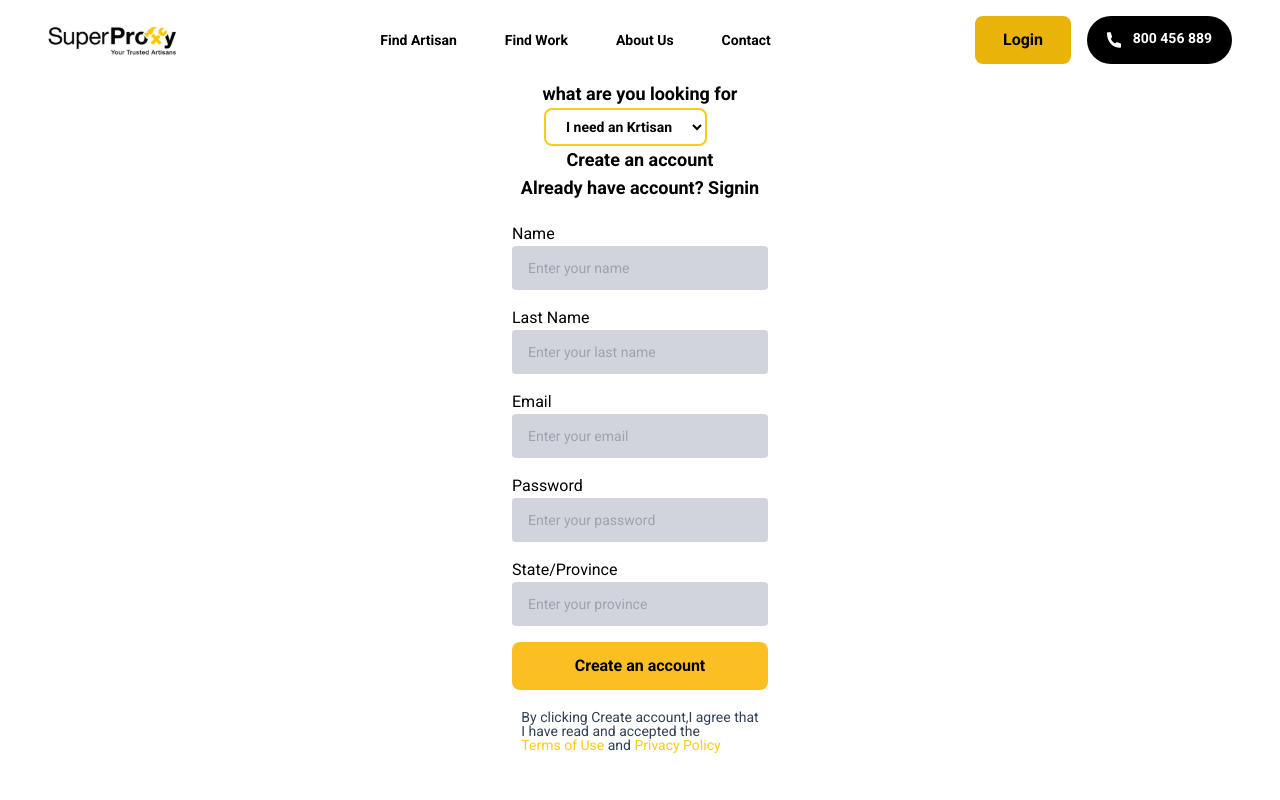
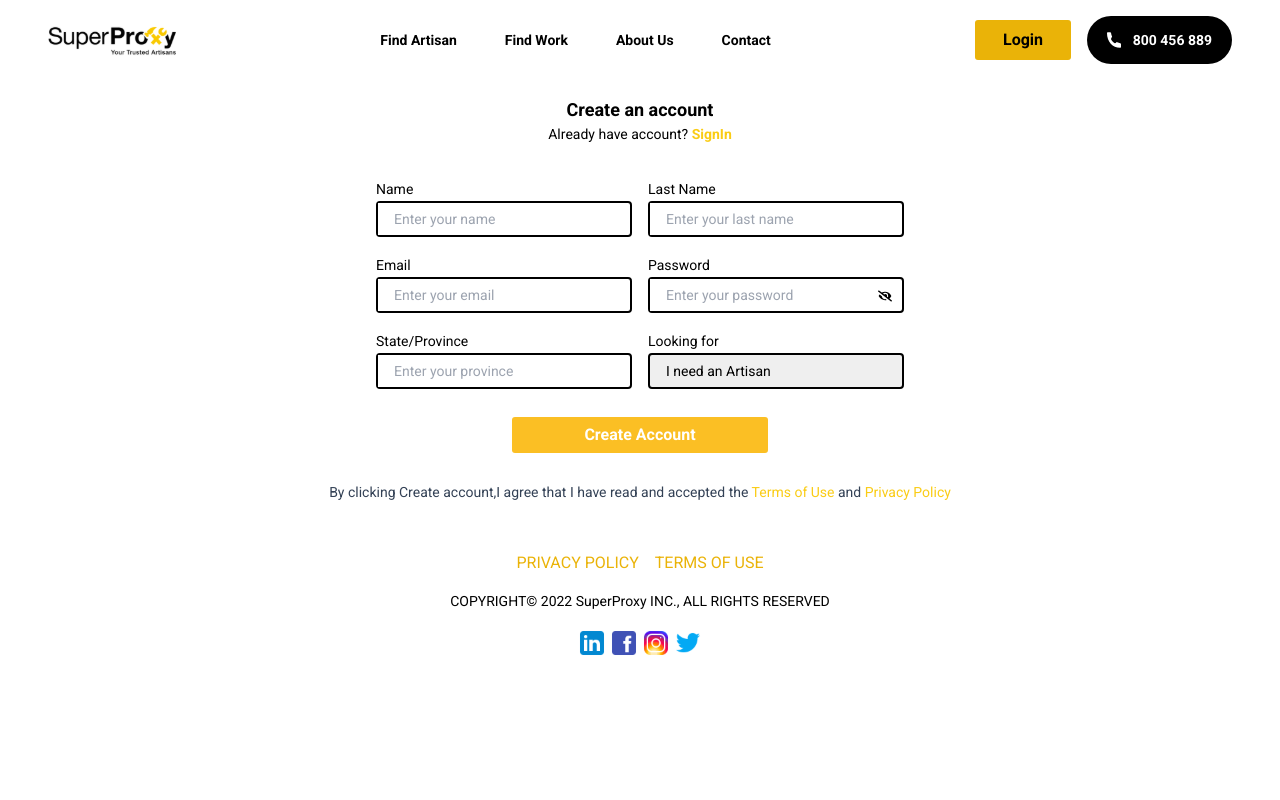
Before and after one commit to iamkennis/Artisan-Finder, a Next.js app: page /signup in a window 1280 px wide. Shown: the top 800 px of the page. Built offline with nearby package versions, Linux system fonts and the light colour scheme.

Commit message:
fix auth

```diff
--- a/components/Home/NavBar.tsx
+++ b/components/Home/NavBar.tsx
@@ -1,27 +1,26 @@
-import React,{useState} from 'react'
-import Link from 'next/link'
-import {FaHamburger, FaTimes} from 'react-icons/fa'
+import React, { useState } from 'react';
+import Link from 'next/link';
+import { FaHamburger, FaTimes } from 'react-icons/fa';
 import { useRouter } from 'next/router';
 
 export const useToggle = (intialState = false) => {
 	const [state, setState] = useState(intialState);
 
 	const toggle = () => {
-       setState((prev) => !prev)
-	}
+		setState((prev) => !prev);
+	};
 
-	return [state, toggle]
-}
-
+	return [state, toggle];
+};
 
 export default function NavBar() {
-const [isToggle, toggle]:any = useToggle();
+	const [isToggle, toggle]: any = useToggle();
 
 	const router = useRouter();
 
 	const handleRouter = () => router.push('signin');
 
-  return (
+	return (
 		<nav>
 			<div className='w-full flex flex-row items-center  lg:fixed lg:top-0 lg:z-50 bg-white justify-between px-12'>
 				<div className='py-5'>
@@ -33,37 +32,45 @@ const [isToggle, toggle]:any = useToggle();
 					</Link>
 				</div>
 				<div className='flex lg:hidden relative'>
-					<div className=' lg:hidden text-black text-xl' onClick={toggle}>
+					<div
+						className=' lg:hidden text-black text-xl'
+						onClick={toggle}>
 						{isToggle ? <FaTimes /> : <FaHamburger />}
 					</div>
 				</div>
 				<ul className='hidden lg:flex lg:flex-row md:hidden md:flex-row justify-center space-x-12 no-underline p-7'>
 					<li className='text-sm  cursor-pointer hover:text-yellow-400 text-black font-bold '>
-						<Link href='/'>Find Artisan</Link>
+						<Link href='/findhire'>Find Artisan</Link>
 					</li>
 					<li className='text-sm  cursor-pointer hover:text-yellow-400 text-black font-bold'>
-						<Link href='/about'>Find Work</Link>
+						<Link href='/findwork'>Find Work</Link>
 					</li>
 					<li className='text-sm  cursor-pointer hover:text-yellow-400 text-black font-bold'>
-						<Link href='/contact'>About Us</Link>
+						<Link href='/about'>About Us</Link>
 					</li>
 					<li className='text-sm  cursor-pointer hover:text-yellow-400 text-black font-bold'>
-						<Link href='/signin'>Contact</Link>
+						<Link href='/'>Contact</Link>
 					</li>
 				</ul>
 				<div className='hidden md:hidden lg:flex lg:flex-row h-full gap-4 my-4 items-center'>
 					<button
-						className='bg-yellow-500 hover:bg-yellow-600 p-2 h-12 w-24 rounded-lg font-bold'
+						className='bg-yellow-500 hover:bg-yellow-600 p-2 h-10 w-24 rounded-[3px] font-bold'
 						onClick={handleRouter}>
 						Login
 					</button>
-					<button className='bg-black hover:bg-gray-600 p-3 px-5 h-12  rounded-full flex flex-row gap-3'>
-						<img src='/callicon.svg' alt='call' className='h-4 my-1' />
+					<button className='bg-black hover:bg-gray-600 p-2 px-5 h-12  rounded-full flex flex-row items-center gap-3'>
+						<img
+							src='/callicon.svg'
+							alt='call'
+							className='h-4 my-1'
+						/>
 						<span className='text-white font-bold text-sm'>800 456 889</span>
 					</button>
 				</div>
 			</div>
-			<div onClick={toggle} className='md:hidden lg:hidden  fixed top-16 z-50'>
+			<div
+				onClick={toggle}
+				className='md:block lg:hidden  fixed top-16 z-50'>
 				{isToggle && (
 					<div className='w-screen  bg-black p-8 rounded-lg relative z-40'>
 						<ul className='flex flex-col items-center space-y-4 pt-12'>
@@ -82,7 +89,7 @@ const [isToggle, toggle]:any = useToggle();
 						</ul>
 						<div className='flex flex-col my-4 space-y-4 items-center'>
 							<button
-								className='bg-yellow-500 hover:bg-yellow-600 p-2 h-12 w-24 rounded-lg font-bold'
+								className='bg-yellow-500 hover:bg-yellow-600 p-2 h-10 w-24 rounded-[3px] font-bold'
 								onClick={handleRouter}>
 								Login
 							</button>
--- a/components/auth/SignIn.tsx
+++ b/components/auth/SignIn.tsx
@@ -1,56 +1,68 @@
-import { useState } from "react";
-import Button from "../ui/Button";
-import Input from '../ui/Input'
+import { useState } from 'react';
+import Button from '../ui/Button';
+import Input from '../ui/Input';
+import Link from 'next/link';
+import { FaEye, FaEyeSlash, FaFacebook, FaGoogle } from 'react-icons/fa';
+import { useToggle } from '../Home/NavBar';
 
 export default function SignIn() {
-	const [email, setEmail] = useState('')
-	const [password, setPassword] = useState('')
+	const [email, setEmail] = useState('');
+	const [password, setPassword] = useState('');
+	const [isToggle, toggle]: any = useToggle();
+	const [loading, setLoading] = useState(false);
 
 	return (
 		<div className='flex flex-col items-center my-28'>
-			<div className='text-lg text-center font-bold mb-5'>
-				<h1>Sign In</h1>
-				<p>New User? Create an account</p>
+			<div className='text-center mb-5'>
+				<h1 className='font-bold text-lg'>Sign In</h1>
+				<p className='font-normal text-[14px]'>
+					New User?{' '}
+					<Link href='/signup'>
+						<span className='text-yellow-400 font-bold text-[14px] cursor-auto'>
+							Create an account
+						</span>
+					</Link>
+				</p>
 			</div>
 			<form className=''>
 				<div>
-					<label htmlFor='text'>Email Address</label>
-					<br />
 					<Input
+						label='Email Address'
 						type='email'
 						onChange={setEmail}
 						placeholder='Enter your email'
 						value={email}
 					/>
 				</div>
-				<div>
-					<label htmlFor='password'>Password</label>
-					<br />
+				<div className='my-2'>
 					<Input
-						type='password'
+						label='Password'
+						type={isToggle ? 'password' : 'text'}
 						onChange={setPassword}
 						placeholder='Enter your password'
 						value={password}
+						onClick={toggle}
+						icons={isToggle ? <FaEye /> : <FaEyeSlash />}
 					/>
 				</div>
 				<div className='mt-3'>
-					<Button>Login</Button>
+					<Button loading={loading}>Login</Button>
 				</div>
 			</form>
 			<div className='flex flex-col gap-4'>
 				<span className='text-center'>Or</span>
-				<button className='h-10 w-64 bg-transparent border-2 border-gray-200  hover:text-white hover:bg-red-500 font-bold rounded-lg text-black'>
-					Contiune with Google
+				<button className='h-10 w-64 border-1 border-gray-200 text-white bg-red-500 font-bold rounded-[3px] text-black'>
+					<FaGoogle /> Contiune with Google
 				</button>
-				<button className='h-10 w-64 bg-transparent border-2 hover:text-white hover:bg-blue-600 rounded-lg font-bold text-black'>
-					Contiune with Facebook
+				<button className='h-10 w-64 text-white bg-blue-600 rounded-[3px] font-bold text-black'>
+					<span className='flex justify-center items-center gap-2'>
+						<FaFacebook /> Contiune with Facebook
+					</span>
 				</button>
 			</div>
-			<div className='my-4'>
-				<p className='text-slate-700 text-sm leading-none'>
-					By clicking Create account,I agree that <br />I have read and accepted
-					the
-					<br />
+			<div className='text-center mt-4'>
+				<p className='text-slate-700 text-sm leading-none my-1'>
+					By clicking Create account,I agree that I have read and accepted the{' '}
 					<span className='text-yellow-400'>Terms of Use</span> and{' '}
 					<span className='text-yellow-400'>Privacy Policy</span>
 				</p>
--- a/components/auth/SignUp.tsx
+++ b/components/auth/SignUp.tsx
@@ -1,28 +1,52 @@
-import { useState } from 'react'
-import Button from '../ui/Button'
-import Input from '../ui/Input'
+import { useState, useReducer, useCallback, useEffect } from 'react';
+import Button from '../ui/Button';
+import Input from '../ui/Input';
+import Link from 'next/link';
+import { FaEye, FaEyeSlash } from 'react-icons/fa';
+import { useToggle } from '../Home/NavBar';
 
 export default function SignUp() {
-    const [name, setName] = useState('')
-	const [lastName, setLastName] = useState('')
-	const [email, setEmail] = useState('')
-	const [password, setPassword] = useState('')
-	const [province,setProvince] = useState('')
+	const [name, setName] = useState('');
+	const [lastName, setLastName] = useState('');
+	const [email, setEmail] = useState('');
+	const [password, setPassword] = useState('');
+	const [province, setProvince] = useState('');
+	const [isToggle, toggle]: any = useToggle();
+	const [loading, setLoading] = useState(false);
+
+	// const handleValidation = useCallback(() => {
+	// 	const validPassword = /^(?=.*[a-zA-Z])(?=.*[0-9])/.test(password);
+
+	// 	if (dirty) {
+	// 		setDisabled(
+	// 			!validate(email) || password.length < 7 || !validPassword
+	// 		);
+	// 	}
+	// }, [email, password, dirty]);
+
+	// useEffect(() => {
+	// 	handleValidation();
+	// }, [handleValidation]);
+
 	return (
-		<div className='flex flex-col items-center my-20'>
+		<div className='flex flex-col items-center gap-3'>
+			<div className='mt-24'>
+				<div className='text-center mb-5'>
+					<h1 className='font-bold text-lg'>Create an account</h1>
+					<p className='font-normal text-[14px]'>
+						Already have account?{' '}
+						<Link href='/signin'>
+							<span className='text-yellow-400 font-bold text-[14px] cursor-auto'>
+								SignIn
+							</span>
+						</Link>
+					</p>
+				</div>
+			</div>
+
 			<form>
-				<p className='text-lg text-center font-bold'>
-					what are you looking for
-				</p>
-				<select className='text-sm mx-8 px-4 py-2 bg-transparent border-2 rounded-lg outline-none border-yellow-400 font-bold'>
-					<option value='I need an Artisan'>I need an Krtisan</option>
-					<option value='I need an Artisan'>I need an Artisan</option>
-				</select>
-				<div className='text-lg text-center font-bold mb-5'>
-					<h1>Create an account</h1>
-					<p>Already have account? Signin</p>
-				</div>
-				<div className='my-4'>
+				<div className='grid grid-cols-2 items-center gap-4'>
+					<div>
 						<Input
 							label='Name'
 							type='name'
@@ -31,7 +55,7 @@ export default function SignUp() {
 							value={name}
 						/>
 					</div>
-				<div className='my-4'>
+					<div>
 						<Input
 							label='Last Name'
 							type='name'
@@ -40,7 +64,7 @@ export default function SignUp() {
 							value={lastName}
 						/>
 					</div>
-				<div className='my-4'>
+					<div>
 						<Input
 							label='Email'
 							type='email'
@@ -49,16 +73,19 @@ export default function SignUp() {
 							value={email}
 						/>
 					</div>
-				<div className='my-4'>
+
+					<div>
 						<Input
 							label='Password'
-						type='password'
+							type={isToggle ? 'password' : 'text'}
 							onChange={setPassword}
 							placeholder='Enter your password'
 							value={password}
+							onClick={toggle}
+							icons={isToggle ? <FaEye /> : <FaEyeSlash />}
 						/>
 					</div>
-				<div className='my-4'>
+					<div>
 						<Input
 							label='State/Province'
 							type='city'
@@ -67,17 +94,31 @@ export default function SignUp() {
 							value={province}
 						/>
 					</div>
-				<div className='my-4'>
-					<Button>Create an account</Button>
+					<div>
+						<label
+							htmlFor='text'
+							className='text-[14px]'>
+							Looking for
+						</label>
+						<div>
+							<select className='h-9 w-64 appearance-none border-black border-2 rounded font-normal outline-none pl-4 bg-none  text-sm'>
+								<option value='I need an Artisan'>I need an Artisan</option>
+								<option value='I need an Artisan'>I want to work</option>
+							</select>
+						</div>
+					</div>
 				</div>
 			</form>
+			<div className='mt-4'>
+				<Button loading={loading}>Create Account</Button>
+			</div>
+			<div className='text-center my-4'>
 				<p className='text-slate-700 text-sm leading-none my-1'>
-				By clicking Create account,I agree that <br />I have read and accepted
-				the
-				<br />
+					By clicking Create account,I agree that I have read and accepted the{' '}
 					<span className='text-yellow-400'>Terms of Use</span> and{' '}
 					<span className='text-yellow-400'>Privacy Policy</span>
 				</p>
 			</div>
+		</div>
 	);
 }
--- a/components/ui/Button.tsx
+++ b/components/ui/Button.tsx
@@ -1,16 +1,18 @@
-import React from 'react'
+import React, { useState } from 'react';
+import Spinner from './Spinner';
 
-interface ButtonProps{
-    children: any;
+interface ButtonProps {
+	children: any;
+	loading: Boolean;
 }
 
-const Button: React.FC<ButtonProps> = ({children}) => {
-    return (
-        <button className='p-3 w-64 bg-amber-400 hover:bg-yellow-600 rounded-lg font-bold text-black'>
-            {children}
-            </button>
-		);
+const Button: React.FC<ButtonProps> = ({ children, loading }) => {
+	return (
+		<button className='h-9 w-64 bg-amber-400 hover:bg-yellow-600  rounded-[3px] font-semibold text-white'>
+			{children}
+			{loading && <Spinner />}
+		</button>
+	);
 };
 
-
-export default Button
+export default Button;
--- a/components/ui/Input.tsx
+++ b/components/ui/Input.tsx
@@ -1,13 +1,17 @@
 import React, { InputHTMLAttributes } from 'react';
+import { useToggle } from '../Home/NavBar';
 
 interface InputProps extends InputHTMLAttributes<HTMLInputElement> {
 	className?: any;
 	onChange?: (...args: any[]) => any;
-    label?: any
+	onClick?: (...args: any[]) => any;
+	label?: any;
+	icons?: any;
+	error?: any;
 }
 
 const Input: React.FC<InputProps> = (props) => {
-	const { className,label, onChange, ...rest } = props;
+	const { className, label, onChange, icons, error, onClick, ...rest } = props;
 
 	const handleChange = (e: any) => {
 		if (onChange) {
@@ -17,20 +21,32 @@ const Input: React.FC<InputProps> = (props) => {
 	};
 
 	return (
-		<div>
-			<label htmlFor='text'>{label}</label>
-			<br />
+		<>
+			<label
+				htmlFor='text'
+				className='text-[14px]'>
+				{label}
+			</label>
+			<form className='h-9 w-64 border-black border-2 rounded relative font-normal outline-none bg-none placeholder:text-black-700 text-sm'>
 				<input
-				className='p-3 w-64 appearance-none rounded font-normal outline-none pl-4 bg-gray-300 placeholder:text-black-700 text-sm'
+					className='h-8 w-60 font-normal outline-none pl-4 bg-none placeholder:text-black-700 text-sm'
 					onChange={handleChange}
 					autoComplete='off'
 					autoCorrect='off'
 					autoCapitalize='off'
 					spellCheck='false'
+					required
 					{...rest}
 				/>
+				<div
+					className='absolute top-[10px] right-[10px]'
+					onClick={onClick}>
+					{icons}
 				</div>
+			</form>
+			<span>{error}</span>
+		</>
 	);
 };
 
-export default Input
+export default Input;
--- /dev/null
+++ b/components/ui/Spinner.tsx
@@ -0,0 +1,9 @@
+import { ImSpinner6 } from 'react-icons/im';
+
+export default function Spinner() {
+	return (
+		<div>
+			<ImSpinner6 className='text-white text-[20px] animate-spin delay-[2s]' />
+		</div>
+	);
+}
--- a/pages/_app.tsx
+++ b/pages/_app.tsx
@@ -5,7 +5,7 @@ function MyApp({ Component, pageProps }) {
   return (
 		<>
 
-				<Component {...pageProps} />
+	<Component {...pageProps} />
 
 		</>
 	);
```
Also changed, not shown: components/Home/Features.tsx (+23 -16 lines), components/Home/Hero.tsx (+6 -6 lines), components/firestore.ts (added, +23 -0 lines), 2 other files (tests, documents, lock files or other folders). Lines whose indentation alone changed are shown as unchanged.
